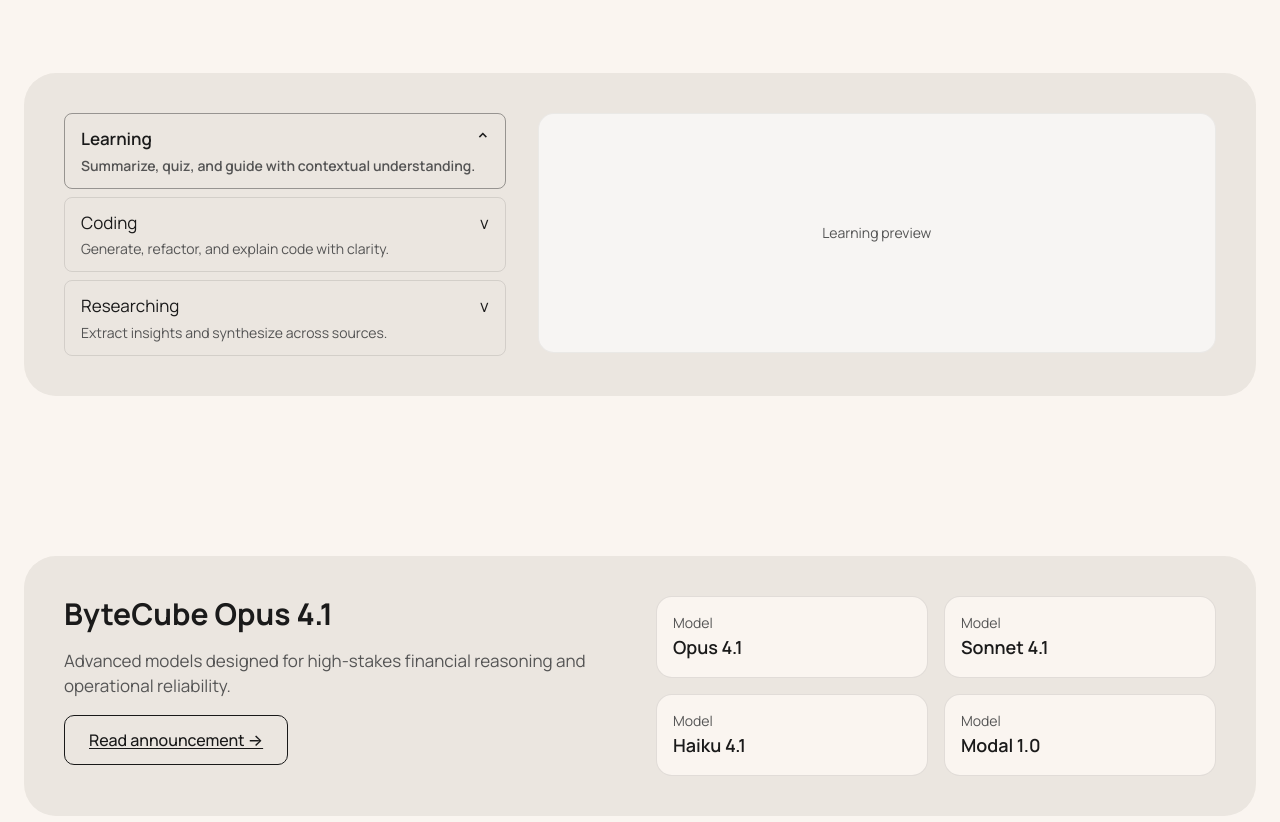
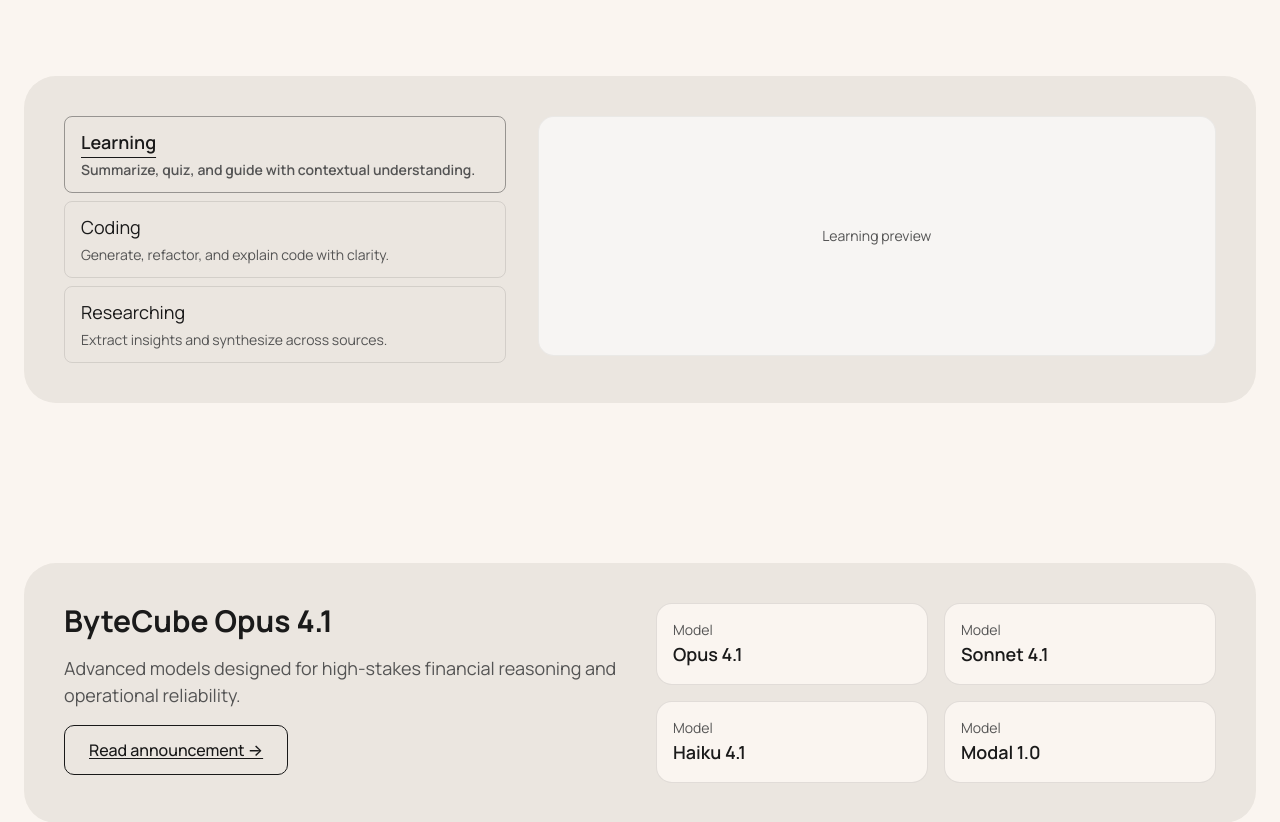
Before and after one commit to yogeshbawankar/BYTECUBE, a React (Vite) app: page / in a window 1280 px wide. Shown: the part 1200-2022 px from the top of the page. Built offline with nearby package versions, Linux system fonts and the light colour scheme.

Commit message:
Make two small changes in navbar and cards make underline visible below the pages links.

```diff
--- a/src/index.css
+++ b/src/index.css
@@ -99,7 +99,7 @@
   body {
     @apply bg-background text-foreground font-manrope;
     line-height: 1.5; /* Optimal readability */
-    font-size: 17px; /* Slight global bump for better readability */
+    font-size: 18px; /* Increased global base size for better visibility */
   }
 
   a {
--- a/src/sections/HowToUse.tsx
+++ b/src/sections/HowToUse.tsx
@@ -65,9 +65,16 @@
                         isActive ? "border-foreground/40 font-semibold" : "border-black/10 hover:border-foreground/30"
                       }`}
                     >
-                      <div className="flex items-center justify-between">
-                        <span>{uc.title}</span>
-                        <span aria-hidden="true">{isActive ? "^" : "v"}</span>
+                      <div className="flex items-center">
+                        <span
+                          className={
+                            isActive
+                              ? "underline decoration-[#191919] underline-offset-8"
+                              : "no-underline"
+                          }
+                        >
+                          {uc.title}
+                        </span>
                       </div>
                       <div className="text-sm text-muted-foreground mt-1">{uc.description}</div>
                     </button>
```
